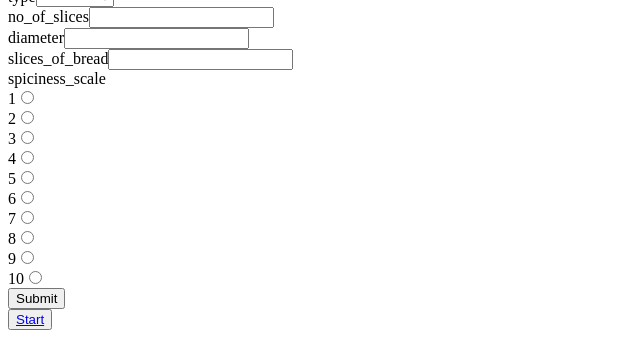
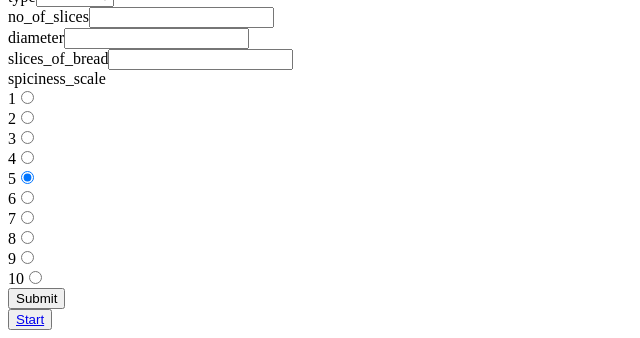
Before and after one commit to woodrejs/cooking_book, a React (Create React App) app: page /form in a window 1280 px wide. Shown: the part 122-460 px from the top of the page, without its empty margins (0-640 px from the left). Built offline with nearby package versions, Linux system fonts and the light colour scheme.

Commit message:
added scaleField comp

```diff
--- a/src/app/App.js
+++ b/src/app/App.js
@@ -1,8 +1,8 @@
 import React from "react";
-import { BrowserRouter as Router, Switch, Route, useHistory } from "react-router-dom";
+import { BrowserRouter as Router, Switch, Route } from "react-router-dom";
 //pages
 import Home from "./pages/Home";
-import DishForm from "./pages/DishForm";
+import Form from "./pages/Form";
 import Success from "./pages/Success";
 import Failed from "./pages/Failed";
 
@@ -12,7 +12,7 @@ const App = () => {
       <Router>
         <Switch>
           <Route path="/" exact component={Home} />
-          <Route path="/form" component={DishForm} />
+          <Route path="/form" component={Form} />
           <Route path="/success" component={Success} />
           <Route path="/failed" component={Failed} />
         </Switch>
--- a/src/app/components/DurationField.js
+++ b/src/app/components/DurationField.js
@@ -19,14 +19,13 @@ const DurationField = ({ input, meta, label }) => {
   };
 
   useEffect(() => {
-    //set merged value in input
+    //Saves the value to the field & dispatch
     meta.dispatch(change(meta.form, input.name, `${hours}:${minutes}:${seconds}`, true));
   }, [hours, minutes, seconds]);
 
   return (
     <div>
       <label>{label}</label>
-      <input {...input} type="text" hidden />
 
       {INPUTS.map(({ id, name, max, value, action }) => (
         <div key={id}>
--- /dev/null
+++ b/src/app/components/ScaleField.js
@@ -0,0 +1,35 @@
+import React, { useState, useEffect } from "react";
+import { change } from "redux-form";
+
+const ScaleField = ({ input, meta }) => {
+  const [value, setValue] = useState(5);
+
+  const handleChange = (e) => {
+    const value = e.target.value;
+    setValue(+value);
+  };
+
+  useEffect(() => {
+    //Saves the value to the field & dispatch
+    meta.dispatch(change(meta.form, input.name, value, true));
+  }, [value]);
+
+  return (
+    <div>
+      <label>spiciness_scale</label>
+      {Array.from({ length: 10 }, (v, k) => k + 1).map((name) => (
+        <div key={name}>
+          <label>{name}</label>
+          <input
+            name="spiciness_scale"
+            type="radio"
+            value={name}
+            checked={value === name ? true : false}
+            onChange={(e) => handleChange(e)}
+          />
+        </div>
+      ))}
+    </div>
+  );
+};
+export default ScaleField;
--- a/src/app/pages/DishForm.js
+++ b/src/app/pages/Form.js
@@ -4,6 +4,7 @@ import { Link, useHistory } from "react-router-dom";
 import axios from "axios";
 //components
 import DurationField from "../components/DurationField";
+import ScaleField from "../components/ScaleField";
 //utils
 import { useSelector, useDispatch } from "react-redux";
 import { setProgress } from "../redux/fetchSlice";
@@ -38,18 +39,18 @@ let DishForm = ({ handleSubmit }) => {
   const submit = async (value) => {
     console.log(value);
 
-    dispatch(setProgress("inProgress"));
+    // dispatch(setProgress("inProgress"));
 
-    try {
-      const URL = process.env.REACT_APP_DB_URL;
-      const data = value;
+    // try {
+    //   const URL = process.env.REACT_APP_DB_URL;
+    //   const data = value;
 
-      const resp = await axios.post(URL, data);
-      console.log(resp);
-      dispatch(setProgress("success"));
-    } catch (error) {
-      dispatch(setProgress("failed"));
-    }
+    //   const resp = await axios.post(URL, data);
+    //   console.log(resp);
+    //   dispatch(setProgress("success"));
+    // } catch (error) {
+    //   dispatch(setProgress("failed"));
+    // }
   };
 
   return (
@@ -90,18 +91,7 @@ let DishForm = ({ handleSubmit }) => {
           parse={handleParse}
         />
 
-        <div>
-          <label>spiciness_scale</label>
-          {Array.from({ length: 10 }, (v, k) => k + 1).map((name) => (
-            <Field
-              label={name}
-              name="spiciness_scale"
-              component={radioField}
-              key={name}
-              parse={handleParse}
-            />
-          ))}
-        </div>
+        <Field label="spiciness_scale" name="spiciness_scale" component={ScaleField} />
 
         <button type="submit">Submit</button>
       </Form>
```
